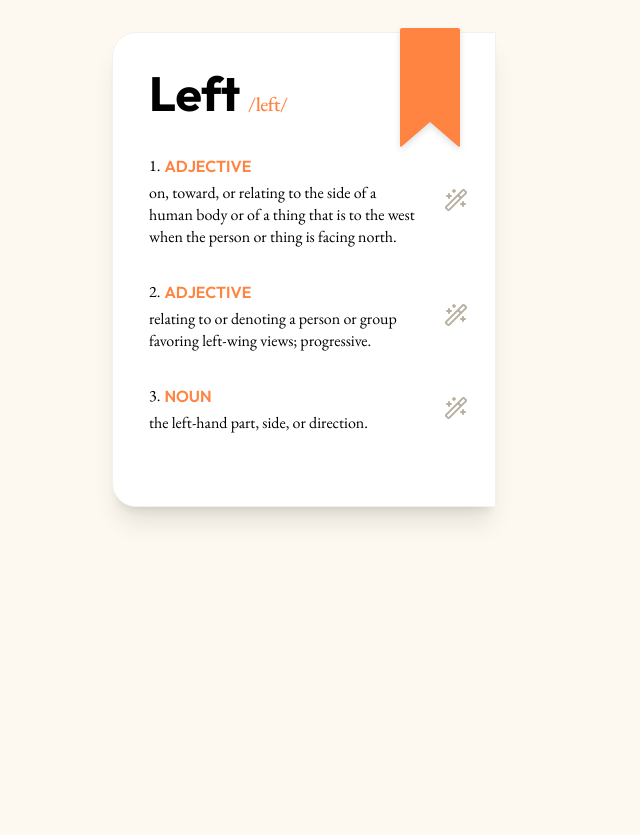
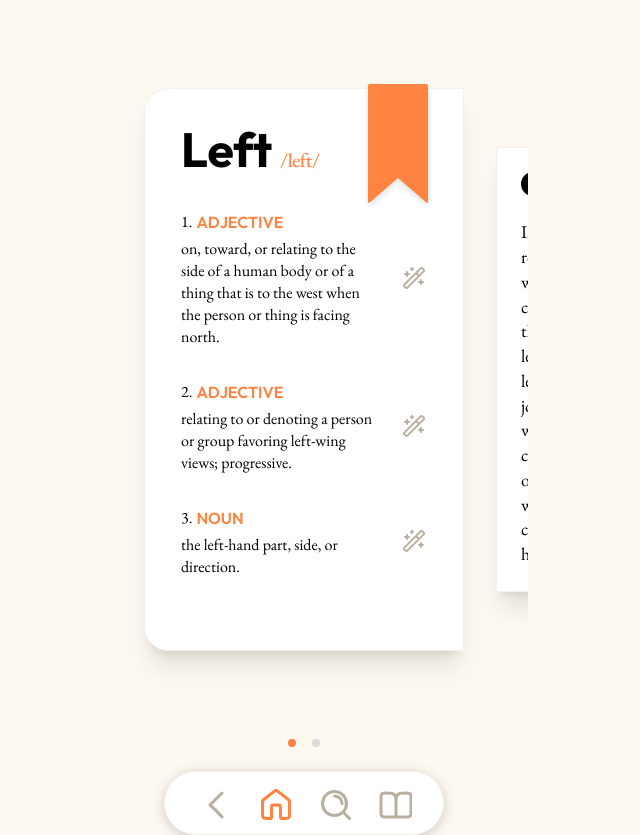
Before and after one commit to inkkadiis/wordtale, a React (Vite) app: page / in a window 1280 px wide. Shown: the whole page, without its empty margins (336-976 px from the left). Before the commit the page ends 800 px from the top, so only its background shows below. Built offline with nearby package versions, Linux system fonts and the light colour scheme.

Commit message:
update: layout, indicator, Nav

```diff
--- a/src/App.css
+++ b/src/App.css
@@ -12,6 +12,8 @@
   --color-base-gray: #888277;
   --color-bright: #fffaf0;
   --color-borderColor: #f4f1eb;
+  --color-off-gray: #d9d9d9;
+  --color-lineColor: #f4f1eb;
 }
 
 @layer components {
@@ -39,10 +41,8 @@
   }
 }
 
-.bookMark-shadow {
-  box-shadow: 0px 5px 11px 0px rgba(147, 145, 133, 0.1),
-    0px 10px 20px 0px rgba(147, 145, 133, 0.09),
-    0px 10px 10px 0px rgba(147, 145, 133, 0.02),
-    0px 10px 10px 0px rgba(147, 145, 133, 0.01),
-    0px 10px 20px 0px rgba(147, 145, 133, 0);
+.nav-shadow {
+  box-shadow: -22px 78px 32px 0px rgba(147, 145, 133, 0.01),
+    -34px 121px 35px 0px rgba(147, 145, 133, 0),
+    0px 2px 12px 0px rgba(204, 197, 194, 1);
 }
--- a/src/App.jsx
+++ b/src/App.jsx
@@ -1,11 +1,15 @@
 import "./App.css";
 import WordCard from "./WordCard";
 import Button from "./components/Button";
+import Novel from "./Novel";
+import Slide from "./Slide";
+import Indicator from "./components/Indicator";
+import Nav from "./components/Nav";
 
 function App() {
   return (
     <>
-      <div className="w-screen flex justify-center h-full bg-[#FDF9F0]">
+      <div className="w-screen flex flex-col items-center  h-full bg-main gap-6">
         <div>
           {/*
           <Button color="point" size="full">
@@ -22,7 +26,10 @@ function App() {
           </Button>
           */}
         </div>
-        <WordCard />
+
+        <Slide />
+        <Indicator />
+        <Nav />
       </div>
     </>
   );
--- /dev/null
+++ b/src/Novel.jsx
@@ -0,0 +1,25 @@
+function Novel() {
+  return (
+    <div className="w-full max-w-md bg-white rounded-tr-3xl rounded-br-3xl shadow-xl border border-borderColor p-6">
+      <div className="w-full flex flex-col gap-6">
+        <div className="px-[5px] bg-black rounded-full flex justify-center items-center w-6 h-6">
+          <span className="text-white text-xs font-normal">1</span>
+        </div>
+        <p className="text-black text-base md:text-lg leading-snug">
+          In the quiet town of Ridgeview, nestled amid rolling hills and
+          whispering pines, stood an old, weather-beaten cabin. Its sturdy oak
+          door creaked open to reveal a cozy interior bathed in the warm glow of
+          a crackling fireplace. On the left side of the room, an ancient
+          bookshelf leaned slightly, filled with dusty tomes and faded journals
+          chronicling forgotten tales. Toward the west-facing window, a worn
+          armchair sat, its cushions molded to fit the shape of its longtime
+          occupant. Outside, toward the setting sun, the world painted itself in
+          hues of crimson and gold, casting long shadows that stretched toward
+          the horizon.
+        </p>
+      </div>
+    </div>
+  );
+}
+
+export default Novel;
--- /dev/null
+++ b/src/Slide.jsx
@@ -0,0 +1,21 @@
+import WordCard from "./WordCard";
+import Novel from "./Novel";
+
+function Slide() {
+  return (
+    <div className="SliderContianer w-full max-w-md h-auto overflow-hidden p-6 md:p-8">
+      <div className="slider-wrapper ">
+        <div className="flex items-center">
+          <div className="slide md:shrink-0 w-full">
+            <WordCard />
+          </div>
+          <div className="slide md:shrink-0 w-full">
+            <Novel />
+          </div>
+        </div>
+      </div>
+    </div>
+  );
+}
+
+export default Slide;
--- a/src/WordCard.jsx
+++ b/src/WordCard.jsx
@@ -4,9 +4,9 @@ import Icnbookmark from "./components/Icnbookmark";
 function WordCard() {
   return (
     <div className="Wordshortdef w-full max-w-md h-auto bg-m p-6 md:p-6 lg:p-8">
-      <div className="Contetnword w-full md:w-96 mx-auto relative flex flex-col justify-start items-center gap-6">
+      <div className="Contetnword w-full md:auto mx-auto relative flex flex-col justify-start items-center gap-6">
         <div className="Wordbook w-full h-auto bg-white rounded-tl-3xl rounded-bl-3xl shadow-xl border border-borderColor p-9 ">
-          <div className="Wordcontents w-full md:w-80 mx-auto flex flex-col gap-9">
+          <div className="Wordcontents w-full md:auto mx-auto flex flex-col gap-9">
             <div className="Wordwithpronoun w-full flex items-baseline md:flex-row gap-2">
               <h1 className="text-black text-4xl md:text-5xl font-bold">
                 Left
--- /dev/null
+++ b/src/components/Indicator.jsx
@@ -0,0 +1,8 @@
+export default function Indicator() {
+  return (
+    <div className="w-8 inline-flex justify-between items-center">
+      <div className="w-2 h-2 bg-point rounded-full" />
+      <div className="w-2 h-2 bg-off-gray rounded-full" />
+    </div>
+  );
+}
--- a/src/components/Nav.jsx
+++ b/src/components/Nav.jsx
@@ -0,0 +1,90 @@
+export default function Nav() {
+  return (
+    <div className="nav-shadow h-16 px-8 py-4 bg-white rounded-[40px] outline outline-1 outline-offset-[-1px] outline-lineColor inline-flex justify-start items-center gap-6">
+      <div className="w-9 h-9 relative">
+        <div className="w-9 h-9 left-0 top-0 absolute overflow-hidden">
+          <div data-svg-wrapper className="left-[12px] top-[6px] absolute">
+            <svg
+              width="16"
+              height="28"
+              viewBox="0 0 16 28"
+              fill="none"
+              xmlns="http://www.w3.org/2000/svg"
+            >
+              <path
+                d="M14 26C9.62481 21.0023 7.16205 18.2103 2 14L14 2"
+                stroke="#B8AF9F"
+                stroke-width="3"
+                stroke-linecap="round"
+                stroke-linejoin="round"
+              />
+            </svg>
+          </div>
+        </div>
+      </div>
+      <div className="w-9 h-9 relative">
+        <div className="w-9 h-9 left-0 top-0 absolute overflow-hidden">
+          <div data-svg-wrapper className="left-[4.50px] top-[3.40px] absolute">
+            <svg
+              width="30"
+              height="32"
+              viewBox="0 0 30 32"
+              fill="none"
+              xmlns="http://www.w3.org/2000/svg"
+            >
+              <path
+                d="M16.4735 3.14603C15.9465 2.73615 15.683 2.53121 15.392 2.45243C15.1353 2.38292 14.8647 2.38292 14.608 2.45243C14.317 2.53121 14.0535 2.73615 13.5265 3.14603L3.35309 11.0587C2.67303 11.5876 2.33301 11.8521 2.08804 12.1833C1.87105 12.4767 1.7094 12.8072 1.61104 13.1586C1.5 13.5553 1.5 13.9861 1.5 14.8476V25.7C1.5 27.3802 1.5 28.2202 1.82698 28.862C2.1146 29.4265 2.57354 29.8854 3.13803 30.173C3.77976 30.5 4.61984 30.5 6.3 30.5H9.3C9.72004 30.5 9.93006 30.5 10.0905 30.4183C10.2316 30.3464 10.3463 30.2316 10.4183 30.0905C10.5 29.9301 10.5 29.72 10.5 29.3V19.4C10.5 18.5599 10.5 18.1399 10.6635 17.819C10.8073 17.5368 11.0368 17.3073 11.319 17.1635C11.6399 17 12.0599 17 12.9 17H17.1C17.9401 17 18.3601 17 18.681 17.1635C18.9632 17.3073 19.1927 17.5368 19.3365 17.819C19.5 18.1399 19.5 18.5599 19.5 19.4V29.3C19.5 29.72 19.5 29.9301 19.5817 30.0905C19.6537 30.2316 19.7684 30.3464 19.9095 30.4183C20.0699 30.5 20.28 30.5 20.7 30.5H23.7C25.3802 30.5 26.2202 30.5 26.862 30.173C27.4265 29.8854 27.8854 29.4265 28.173 28.862C28.5 28.2202 28.5 27.3802 28.5 25.7V14.8476C28.5 13.9861 28.5 13.5553 28.389 13.1586C28.2906 12.8072 28.129 12.4767 27.912 12.1833C27.667 11.8521 27.327 11.5876 26.6469 11.0587L16.4735 3.14603Z"
+                stroke="#FF8341"
+                stroke-width="3"
+                stroke-linecap="round"
+                stroke-linejoin="round"
+              />
+            </svg>
+          </div>
+        </div>
+      </div>
+      <div className="w-9 h-9 relative">
+        <div className="w-9 h-9 left-0 top-0 absolute overflow-hidden">
+          <div data-svg-wrapper className="left-[4.50px] top-[4.50px] absolute">
+            <svg
+              width="30"
+              height="30"
+              viewBox="0 0 30 30"
+              fill="none"
+              xmlns="http://www.w3.org/2000/svg"
+            >
+              <path
+                d="M28.5 28.5L21.975 21.975M13.5 6C17.6421 6 21 9.35786 21 13.5M25.5 13.5C25.5 20.1274 20.1274 25.5 13.5 25.5C6.87258 25.5 1.5 20.1274 1.5 13.5C1.5 6.87258 6.87258 1.5 13.5 1.5C20.1274 1.5 25.5 6.87258 25.5 13.5Z"
+                stroke="#B8AF9F"
+                stroke-width="3"
+                stroke-linecap="round"
+                stroke-linejoin="round"
+              />
+            </svg>
+          </div>
+        </div>
+      </div>
+      <div className="w-9 h-9 relative">
+        <div className="w-9 h-9 left-0 top-0 absolute overflow-hidden">
+          <div data-svg-wrapper className="left-[3px] top-[6px] absolute">
+            <svg
+              width="34"
+              height="28"
+              viewBox="0 0 34 28"
+              fill="none"
+              xmlns="http://www.w3.org/2000/svg"
+            >
+              <path
+                d="M17 26H6.8C5.11984 26 4.27976 26 3.63803 25.673C3.07354 25.3854 2.6146 24.9265 2.32698 24.362C2 23.7202 2 22.8802 2 21.2V6.8C2 5.11984 2 4.27976 2.32698 3.63803C2.6146 3.07354 3.07354 2.6146 3.63803 2.32698C4.27976 2 5.11984 2 6.8 2H7.4C10.7603 2 12.4405 2 13.7239 2.65396C14.8529 3.2292 15.7708 4.14708 16.346 5.27606C17 6.55953 17 8.23969 17 11.6M17 26V11.6M17 26H27.2C28.8802 26 29.7202 26 30.362 25.673C30.9265 25.3854 31.3854 24.9265 31.673 24.362C32 23.7202 32 22.8802 32 21.2V6.8C32 5.11984 32 4.27976 31.673 3.63803C31.3854 3.07354 30.9265 2.6146 30.362 2.32698C29.7202 2 28.8802 2 27.2 2H26.6C23.2397 2 21.5595 2 20.2761 2.65396C19.1471 3.2292 18.2292 4.14708 17.654 5.27606C17 6.55953 17 8.23969 17 11.6"
+                stroke="#B8AF9F"
+                stroke-width="3"
+                stroke-linecap="round"
+                stroke-linejoin="round"
+              />
+            </svg>
+          </div>
+        </div>
+      </div>
+    </div>
+  );
+}
```
